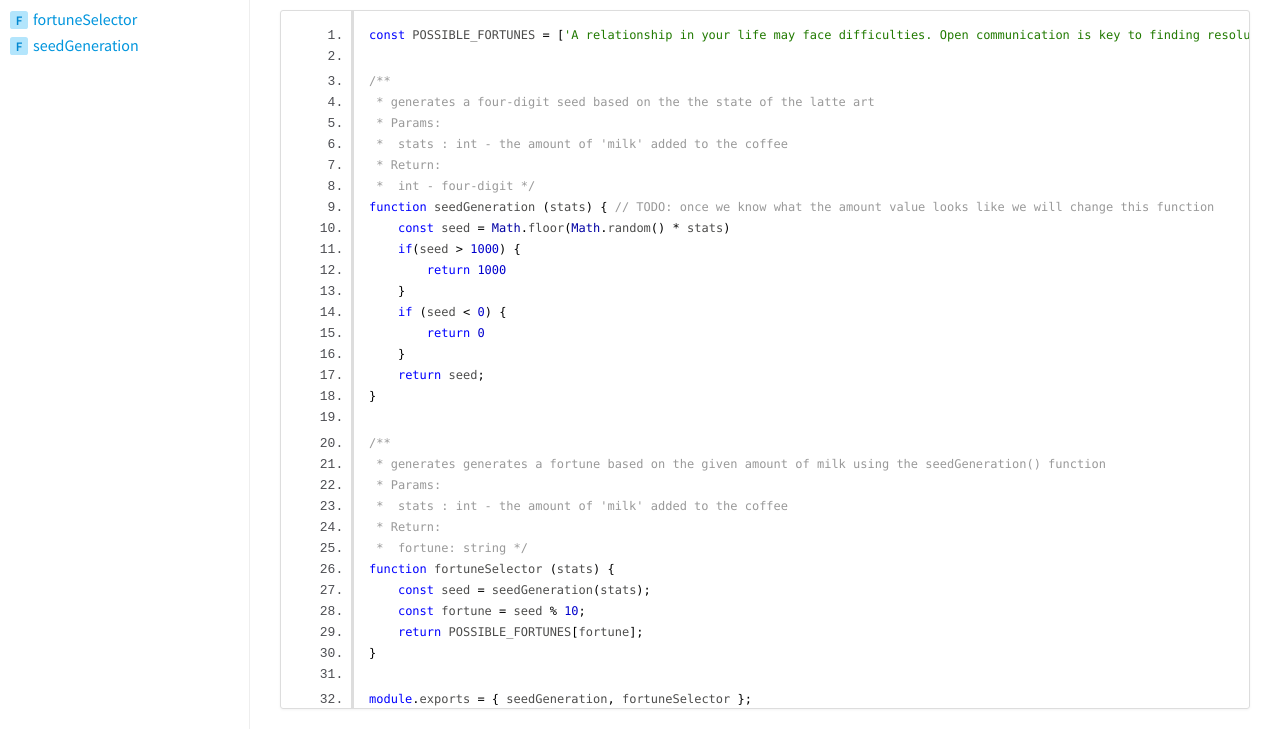
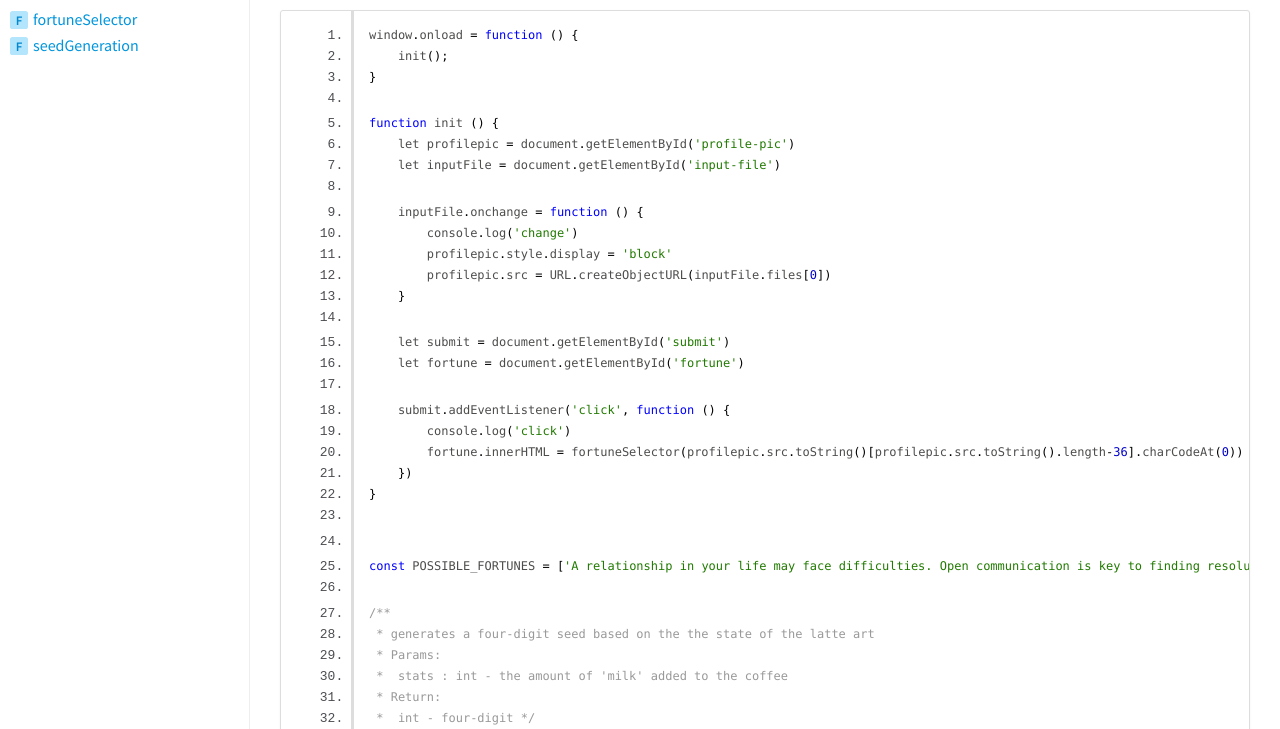
Before and after one commit to cse110-sp23-group25/latte-art, a plain HTML site: page script.js.html in a window 1280 px wide. Shown: the part 65-794 px from the top of the page. Drawn offline with nearby package versions, Linux system fonts and the light colour scheme.

Commit message:
deploy: 6ebed28023d17f4828bb7f75d4458aa140f43f64

```diff
--- a/script.js.html
+++ b/script.js.html
@@ -39,7 +39,31 @@
 
     <section>
         <article>
-            <pre class="prettyprint source linenums"><code>const POSSIBLE_FORTUNES = ['A relationship in your life may face difficulties. Open communication is key to finding resolution.', 'A valuable lesson will be learned from a recent setback. Use it to your advantage.', 'Challenges lie ahead, testing your strength and determination. Stay focused and persevere.', 'Be cautious with your finances. Unexpected expenses may arise, requiring careful budgeting.', 'A minor setback is on the horizon, but don\'t worry. Your resilience will help you overcome it.', 'Beware of false friends and deceptive situations. Trust your instincts and tread carefully.', 'Unexpected good fortune is on its way. Prepare for a windfall that will change your life.', 'Love is in the air! Prepare for a whirlwind romance filled with passion and happiness.', 'Your talents will be recognized and rewarded, bringing you great joy and prosperity.', 'A great opportunity awaits you just around the corner. Success is within your grasp!']
+            <pre class="prettyprint source linenums"><code>window.onload = function () {
+    init();
+}
+
+function init () {
+    let profilepic = document.getElementById('profile-pic')
+    let inputFile = document.getElementById('input-file')
+
+    inputFile.onchange = function () {
+        console.log('change')
+        profilepic.style.display = 'block'
+        profilepic.src = URL.createObjectURL(inputFile.files[0])
+    }
+
+    let submit = document.getElementById('submit')
+    let fortune = document.getElementById('fortune')
+
+    submit.addEventListener('click', function () {
+        console.log('click')
+        fortune.innerHTML = fortuneSelector(profilepic.src.toString()[profilepic.src.toString().length-36].charCodeAt(0))
+    })
+}
+
+
+const POSSIBLE_FORTUNES = ['A relationship in your life may face difficulties. Open communication is key to finding resolution.', 'A valuable lesson will be learned from a recent setback. Use it to your advantage.', 'Challenges lie ahead, testing your strength and determination. Stay focused and persevere.', 'Be cautious with your finances. Unexpected expenses may arise, requiring careful budgeting.', 'A minor setback is on the horizon, but don\'t worry. Your resilience will help you overcome it.', 'Beware of false friends and deceptive situations. Trust your instincts and tread carefully.', 'Unexpected good fortune is on its way. Prepare for a windfall that will change your life.', 'Love is in the air! Prepare for a whirlwind romance filled with passion and happiness.', 'Your talents will be recognized and rewarded, bringing you great joy and prosperity.', 'A great opportunity awaits you just around the corner. Success is within your grasp!']
 
 /**
  * generates a four-digit seed based on the the state of the latte art
@@ -70,7 +94,8 @@ function fortuneSelector (stats) {
     return POSSIBLE_FORTUNES[fortune];
 }
 
-module.exports = { seedGeneration, fortuneSelector };
+
+module.exports = { seedGeneration, fortuneSelector }
 </code></pre>
         </article>
     </section>
@@ -83,7 +108,7 @@ module.exports = { seedGeneration, fortuneSelector };
 <br class="clear">
 
 <footer>
-    Generated by <a href="https://github.com/jsdoc3/jsdoc">JSDoc 3.6.7</a> on Tue Jun 06 2023 10:43:28 GMT+0000 (Coordinated Universal Time) using the Minami theme.
+    Generated by <a href="https://github.com/jsdoc3/jsdoc">JSDoc 3.6.7</a> on Thu Jun 08 2023 03:59:20 GMT+0000 (Coordinated Universal Time) using the Minami theme.
 </footer>
 
 <script>prettyPrint();</script>
```
Also changed, not shown: global.html (+3 -3 lines), index.html (+1 -1 lines).
